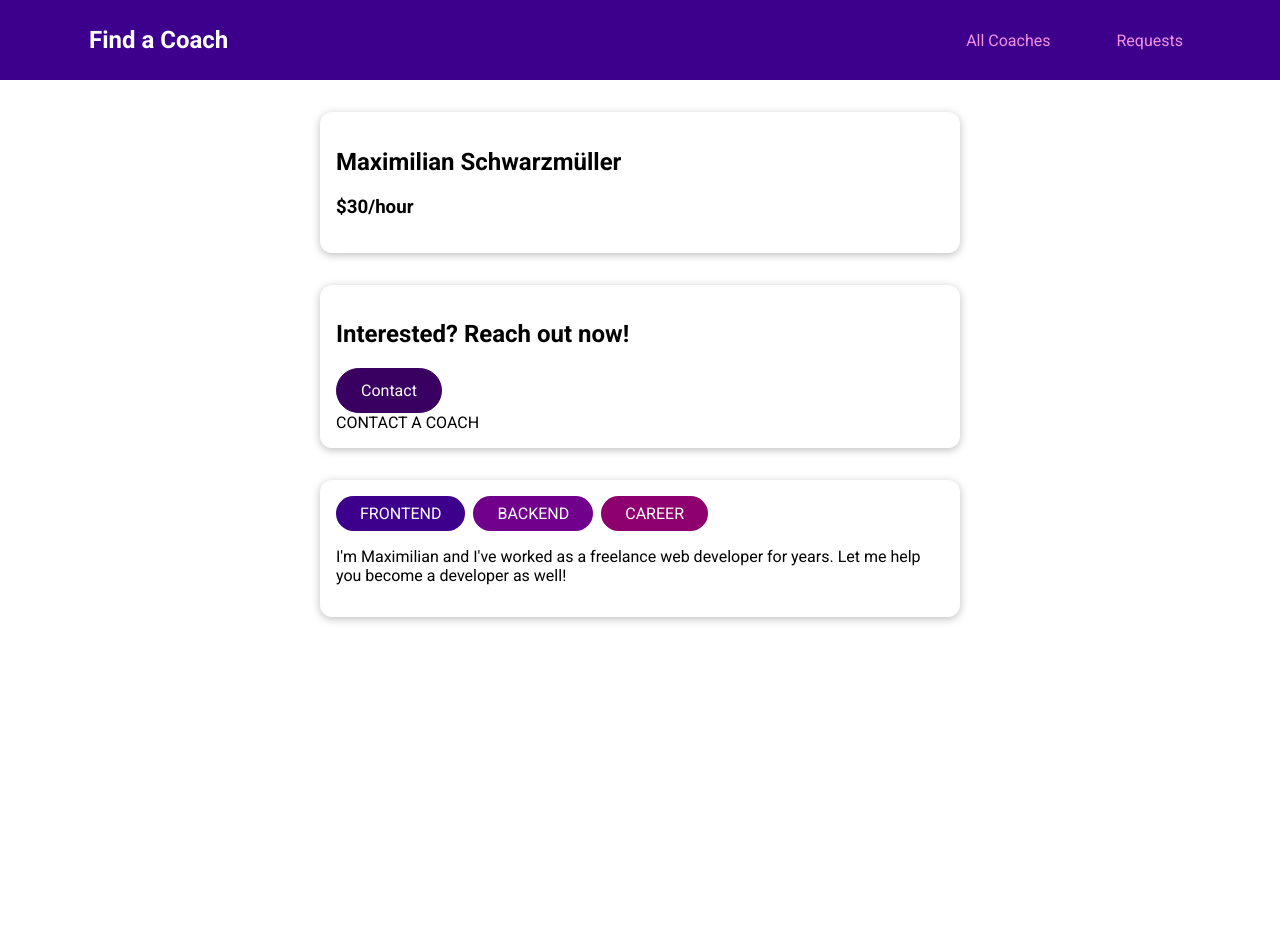
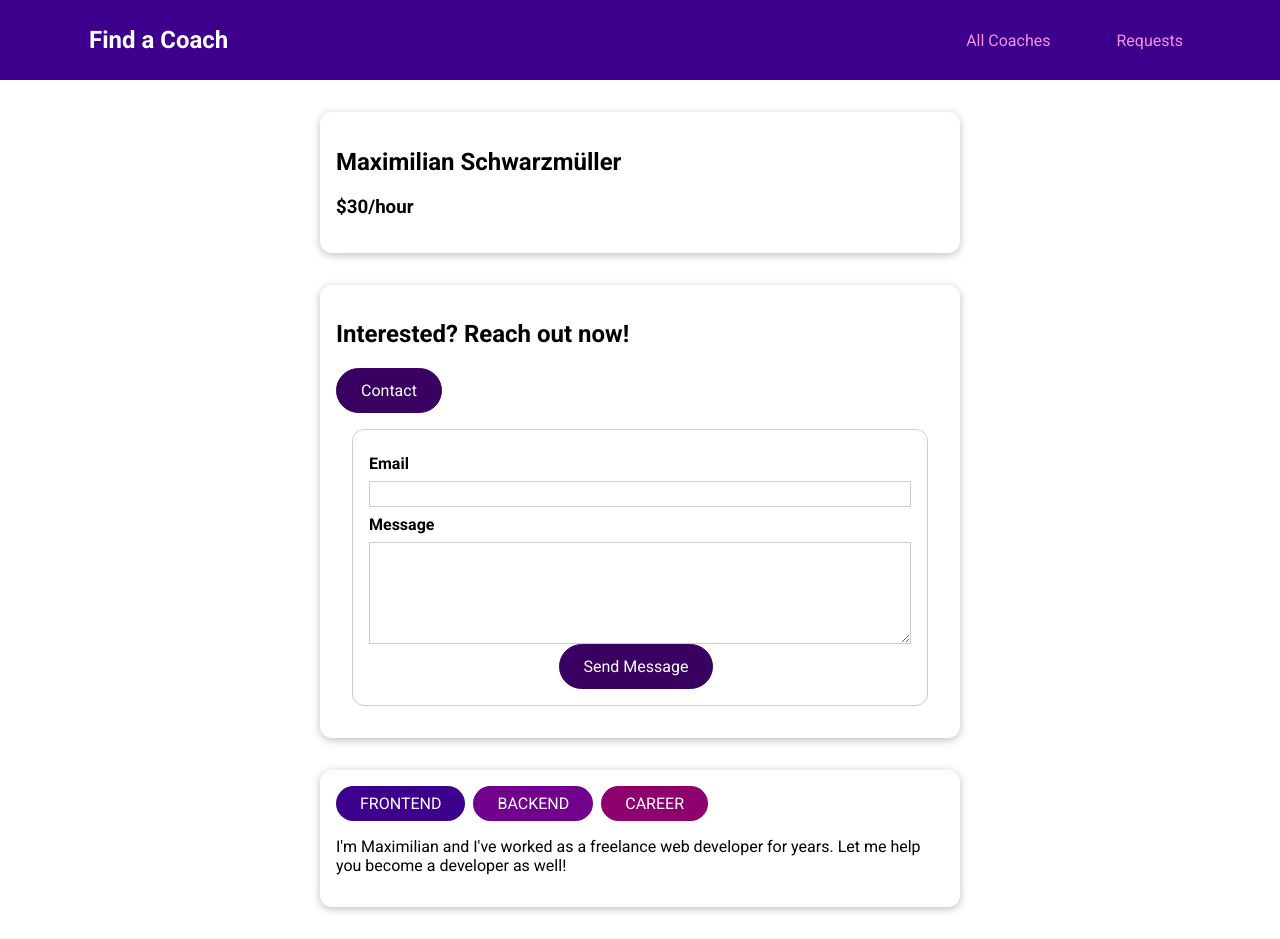
Before and after one commit to VictoriyaK19/main_project, a Vue app: page /coaches/c1/contact in a window 1280 px wide. Before the commit the page ends 800 px from the top, so only its background shows below. Built offline with nearby package versions, Linux system fonts and the light colour scheme.

Commit message:
working on the coach form

```diff
--- a/src/pages/requests/ContactCoach.vue
+++ b/src/pages/requests/ContactCoach.vue
@@ -1,3 +1,85 @@
 <template>
-    CONTACT A COACH
+  <form @submit.prevent="submitForm">
+    <div class="form-control">
+      <label for="email">Email</label>
+      <input type="email" id="email" v-model.trim="email"/>
+    </div>
+    <div>
+      <label for="message">Message</label>
+      <textarea id="message" rows="5" v-model.trim="message"></textarea>
+    </div>
+    <p class="errors" v-if="!formIsValid">Please enter a valid email and non-empty message.</p>
+    <div class="actions">
+      <base-button>Send Message</base-button>
+    </div>
+  </form>
 </template>
+
+<script>
+export default {
+  data() {
+    return {
+      email: "",
+      message: "",
+      formIsValid: true,
+    };
+  },
+  methods: {
+    submitForm() {
+      this.formIsValid = true;
+      if (
+        this.email === "" ||
+        !this.email.includes("@") ||
+        this.message === ""
+      ) {
+        this.formIsValid = false;
+        return;
+      }
+    },
+  },
+};
+</script>
+
+<style scoped>
+form {
+  margin: 1rem;
+  border: 1px solid #ccc;
+  border-radius: 12px;
+  padding: 1rem;
+}
+
+.form-control {
+  margin: 0.5rem 0;
+}
+
+label {
+  font-weight: bold;
+  margin-bottom: 0.5rem;
+  display: block;
+}
+
+input,
+textarea {
+  display: block;
+  width: 100%;
+  font: inherit;
+  border: 1px solid #ccc;
+  padding: 0.15rem;
+}
+
+input:focus,
+textarea:focus {
+  border-color: #3d008d;
+  background-color: #faf6ff;
+  outline: none;
+}
+
+.errors {
+  font-weight: bold;
+  color: red;
+}
+
+.actions {
+  text-align: center;
+}
+</style>
```
